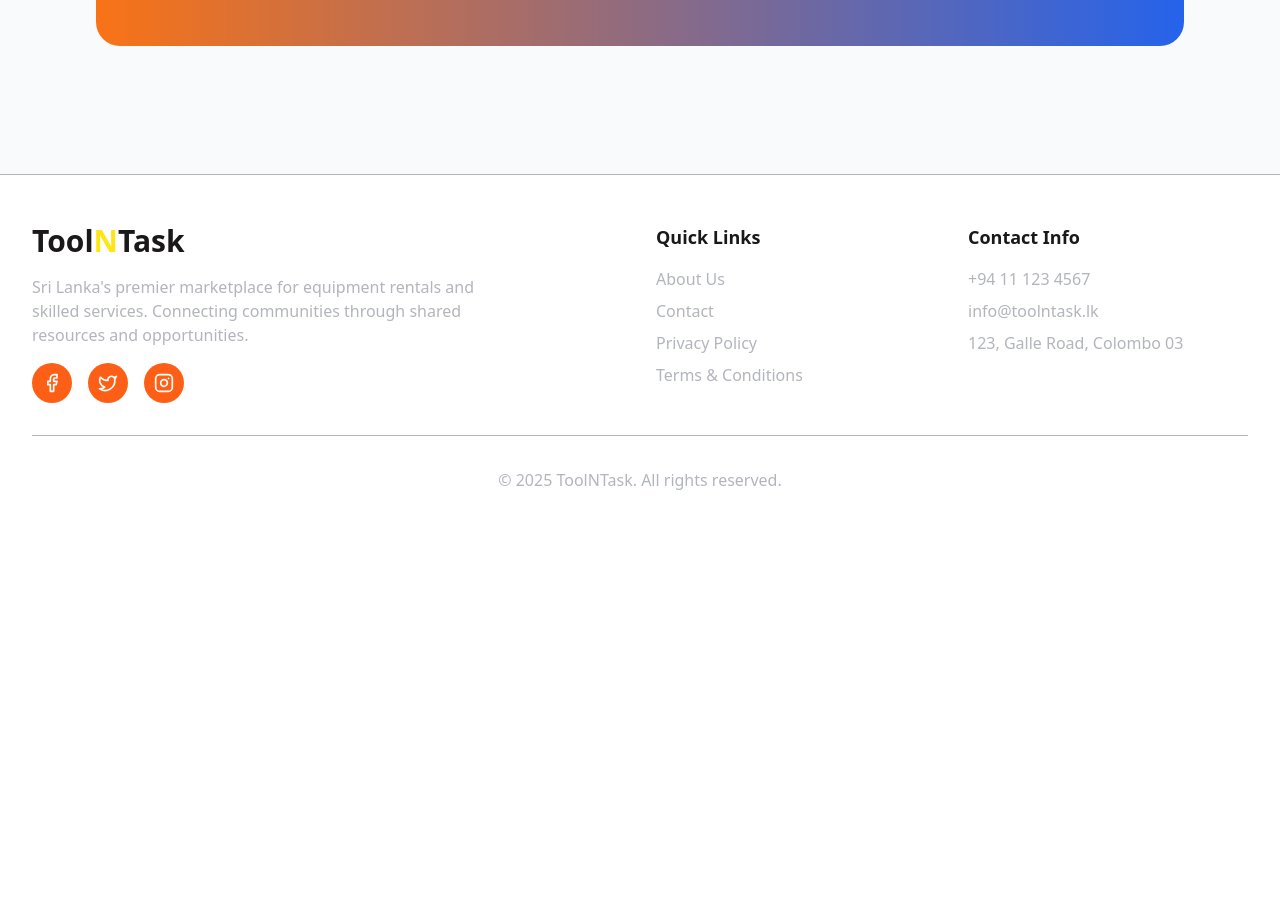
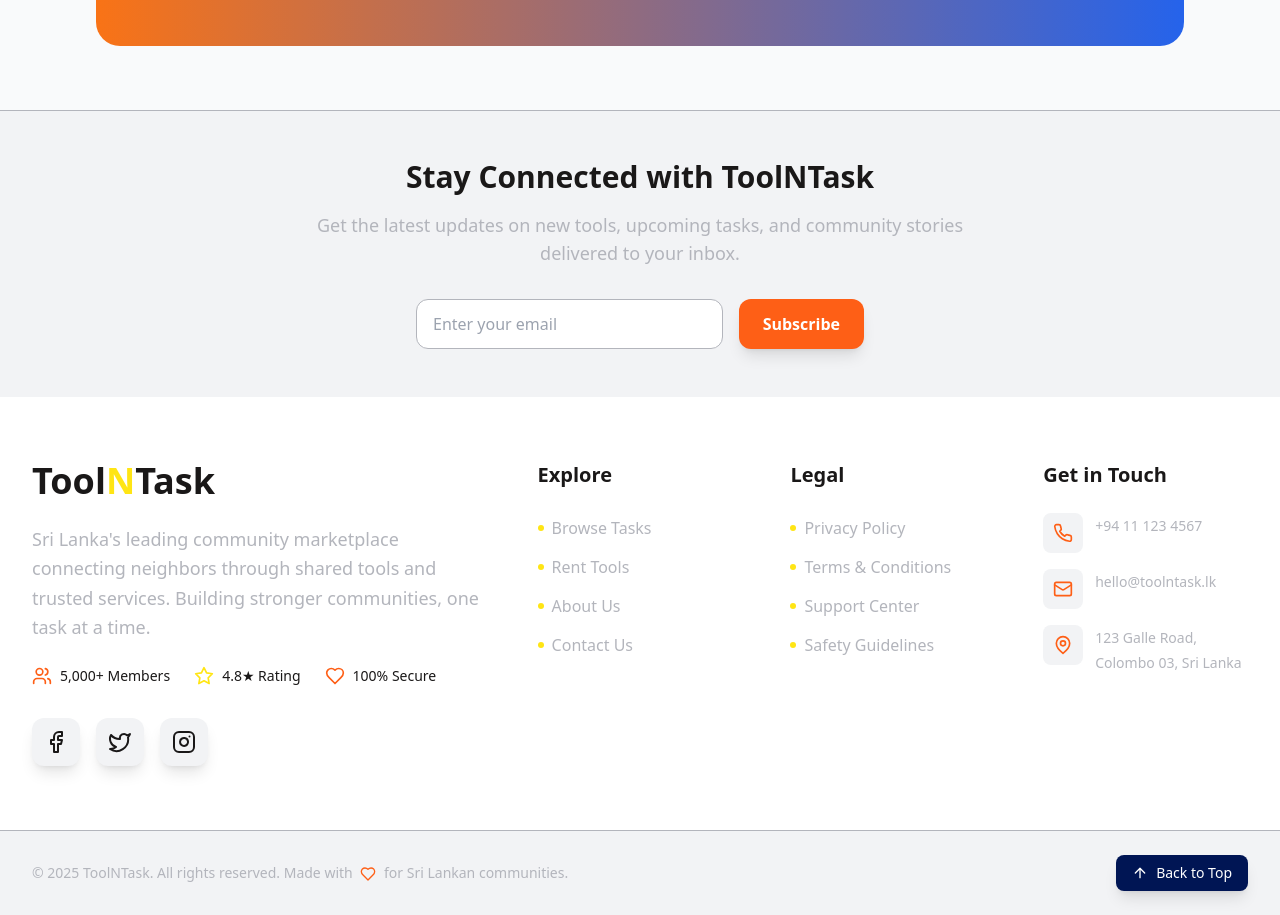
Before and after one commit to SeneshFitzroy/ToolnTask, a Next.js app: page /About in a window 1280 px wide. Shown: the part 1771-2686 px from the top of the page. Before the commit the page ends 2311 px from the top, so only its background shows below. Built offline with nearby package versions, Linux system fonts and the light colour scheme.

Commit message:
feat: Enhanced src/components/Footer.tsx, pages/Home.tsx,  - Detailed changes: diff --git a/pages/Home.tsx b/pages/Home.tsx index... at 01:58 PM +0530, July 03, 2025

```diff
--- a/pages/Home.tsx
+++ b/pages/Home.tsx
@@ -93,50 +93,83 @@ export default function Home() {
   };
 
   return (
-    <div className="min-h-screen" style={{ backgroundColor: '#FFFFFF' }}>
+    <div className="min-h-screen" style={{ backgroundColor: '#F2F3F5' }}>
       <Navigation />
 
       {/* Hero Section */}
-      <div className="py-12 sm:py-16" style={{ backgroundColor: '#F2F3F5' }}>
+      <div className="py-16 sm:py-20" style={{ backgroundColor: '#F2F3F5' }}>
         <div className="max-w-7xl mx-auto px-4 sm:px-6 lg:px-8">
-          <div className="grid grid-cols-1 lg:grid-cols-2 gap-8 lg:gap-12 items-center">
+          <div className="grid grid-cols-1 lg:grid-cols-2 gap-8 lg:gap-16 items-center">
             <div className="text-center lg:text-left">
-              <h1 className="text-3xl sm:text-4xl lg:text-5xl font-bold mb-4" style={{ color: '#1A1818' }}>
-                Need a Hand or a Hammer?
+              <div className="inline-flex items-center px-4 py-2 rounded-full mb-6 shadow-lg" style={{ backgroundColor: '#FFFFFF' }}>
+                <span className="text-sm font-semibold" style={{ color: '#FE5F16' }}>🎉 New in Sri Lanka</span>
+              </div>
+              <h1 className="text-4xl sm:text-5xl lg:text-6xl font-bold mb-4 leading-tight" style={{ color: '#1A1818' }}>
+                Need a Hand or a{' '}
+                <span
+                  className="relative inline-block"
+                  style={{ color: '#FFE514' }}
+                >
+                  Hammer?
+                  <svg className="absolute -bottom-2 left-0 w-full h-3" viewBox="0 0 100 10" style={{ fill: '#FE5F16', opacity: 0.3 }}>
+                    <path d="M0 8 Q 50 0 100 8 L 100 10 L 0 10 Z" />
+                  </svg>
+                </span>
               </h1>
-              <h2 className="text-2xl sm:text-3xl lg:text-4xl font-bold mb-4 sm:mb-6" style={{ color: '#FFE514' }}>
+              <h2 className="text-2xl sm:text-3xl lg:text-4xl font-bold mb-6" style={{ color: '#001554' }}>
                 We&apos;ve Got Both!
               </h2>
-              <p className="text-base sm:text-lg mb-6 sm:mb-8 leading-relaxed" style={{ color: '#B3B5BC' }}>
-                Whether you need a quick helping hand or a power drill for the weekend,
-                we&apos;ve got you covered. Browse one-time gigs like babysitting, gardening,
-                or minor repairs — or rent out home tools neighbours need year.
+              <p className="text-lg sm:text-xl mb-8 leading-relaxed" style={{ color: '#B3B5BC' }}>
+                Sri Lanka&apos;s first community marketplace where neighbors help neighbors.
+                Get quick tasks done or rent the tools you need from people nearby.
               </p>
-              <div className="flex flex-col sm:flex-row gap-4 justify-center lg:justify-start">
+              <div className="flex flex-col sm:flex-row gap-4 justify-center lg:justify-start mb-8">
                 <Link href="/Tasks">
                   <Button
-                    className="w-full sm:w-auto text-white px-6 sm:px-8 py-3 sm:py-4 text-base sm:text-lg font-semibold rounded-xl transition-all duration-300 hover:scale-105 shadow-lg border-0"
+                    className="w-full sm:w-auto text-white px-8 py-4 text-lg font-semibold rounded-xl transition-all duration-300 hover:scale-105 shadow-xl border-0 relative overflow-hidden group"
                     style={{ backgroundColor: '#FE5F16' }}
                     onMouseEnter={(e) => e.currentTarget.style.backgroundColor = '#FF5D13'}
                     onMouseLeave={(e) => e.currentTarget.style.backgroundColor = '#FE5F16'}
                   >
-                    Get Started
+                    <span className="relative z-10">Get Started Today</span>
+                    <div className="absolute inset-0 bg-gradient-to-r from-transparent via-white to-transparent opacity-0 group-hover:opacity-20 transform -skew-x-12 group-hover:translate-x-full transition-all duration-700"></div>
                   </Button>
                 </Link>
                 <Link href="/About">
                   <Button
-                    className="w-full sm:w-auto text-white px-6 sm:px-8 py-3 sm:py-4 text-base sm:text-lg font-semibold rounded-xl transition-all duration-300 hover:scale-105 shadow-lg border-0"
-                    style={{ backgroundColor: '#001554' }}
-                    onMouseEnter={(e) => e.currentTarget.style.backgroundColor = '#011659'}
-                    onMouseLeave={(e) => e.currentTarget.style.backgroundColor = '#001554'}
+                    className="w-full sm:w-auto px-8 py-4 text-lg font-semibold rounded-xl transition-all duration-300 hover:scale-105 shadow-xl border-2"
+                    style={{
+                      backgroundColor: 'transparent',
+                      color: '#001554',
+                      borderColor: '#001554'
+                    }}
+                    onMouseEnter={(e) => {
+                      e.currentTarget.style.backgroundColor = '#001554';
+                      e.currentTarget.style.color = '#FFFFFF';
+                    }}
+                    onMouseLeave={(e) => {
+                      e.currentTarget.style.backgroundColor = 'transparent';
+                      e.currentTarget.style.color = '#001554';
+                    }}
                   >
-                    Learn More
+                    How It Works
                   </Button>
                 </Link>
+              </div>
+              <div className="flex items-center justify-center lg:justify-start gap-6 text-sm">
+                <div className="flex items-center gap-2">
+                  <div className="w-3 h-3 rounded-full" style={{ backgroundColor: '#FFE514' }}></div>
+                  <span style={{ color: '#B3B5BC' }}>5,000+ Happy Users</span>
+                </div>
+                <div className="flex items-center gap-2">
+                  <div className="w-3 h-3 rounded-full" style={{ backgroundColor: '#FE5F16' }}></div>
+                  <span style={{ color: '#B3B5BC' }}>100% Secure</span>
+                </div>
               </div>
             </div>
             <div className="flex justify-center lg:justify-end">
               <div className="relative">
+                <div className="absolute inset-0 bg-gradient-to-r from-blue-200 to-purple-200 rounded-full filter blur-3xl opacity-30 animate-pulse"></div>
                 <WorkerAnimation />
               </div>
             </div>
--- a/src/components/Footer.tsx
+++ b/src/components/Footer.tsx
@@ -1,70 +1,218 @@
 import React from 'react';
 import Link from 'next/link';
-import { Facebook, Twitter, Instagram } from 'lucide-react';
+import { Facebook, Twitter, Instagram, Mail, Phone, MapPin, ArrowUp, Heart, Users, Star } from 'lucide-react';
 
 const Footer = () => {
+  const scrollToTop = () => {
+    window.scrollTo({ top: 0, behavior: 'smooth' });
+  };
+
   return (
-    <footer className="mt-16" style={{ backgroundColor: '#FFFFFF', color: '#1A1818' }}>
-      <div className="max-w-7xl mx-auto px-4 sm:px-6 lg:px-8 py-8 sm:py-12 border-t border-opacity-20" style={{ borderColor: '#B3B5BC' }}>
-        <div className="grid grid-cols-1 sm:grid-cols-2 lg:grid-cols-4 gap-6 lg:gap-8">
-          <div className="col-span-1 sm:col-span-2 lg:col-span-2">
-            <div className="text-2xl sm:text-3xl font-bold mb-4" style={{ color: '#1A1818' }}>
-              Tool<span style={{ color: '#FFE514' }}>N</span>Task
-            </div>
-            <p className="mb-4 max-w-md text-sm sm:text-base" style={{ color: '#B3B5BC' }}>
-              Sri Lanka&apos;s premier marketplace for equipment rentals and skilled services.
-              Connecting communities through shared resources and opportunities.
+    <footer className="relative" style={{ backgroundColor: '#FFFFFF' }}>
+      {/* Newsletter Section */}
+      <div className="py-12 border-t border-opacity-20" style={{ backgroundColor: '#F2F3F5', borderColor: '#B3B5BC' }}>
+        <div className="max-w-7xl mx-auto px-4 sm:px-6 lg:px-8">
+          <div className="text-center">
+            <h3 className="text-2xl sm:text-3xl font-bold mb-4" style={{ color: '#1A1818' }}>
+              Stay Connected with ToolNTask
+            </h3>
+            <p className="text-lg mb-8 max-w-2xl mx-auto" style={{ color: '#B3B5BC' }}>
+              Get the latest updates on new tools, upcoming tasks, and community stories delivered to your inbox.
             </p>
-            <div className="flex space-x-3 sm:space-x-4">
-              <div
-                className="w-8 h-8 sm:w-10 sm:h-10 rounded-full flex items-center justify-center transition-all duration-300 cursor-pointer hover:scale-110"
+            <div className="flex flex-col sm:flex-row gap-4 justify-center max-w-md mx-auto">
+              <input
+                type="email"
+                placeholder="Enter your email"
+                className="flex-1 px-4 py-3 rounded-xl border border-opacity-30 focus:outline-none focus:ring-2 focus:border-transparent text-base"
+                style={{ borderColor: '#B3B5BC', color: '#1A1818' }}
+                onFocus={(e) => e.currentTarget.style.boxShadow = `0 0 0 2px #FFE514`}
+                onBlur={(e) => e.currentTarget.style.boxShadow = 'none'}
+              />
+              <button
+                className="px-6 py-3 text-white font-semibold rounded-xl transition-all duration-300 hover:scale-105 shadow-lg"
                 style={{ backgroundColor: '#FE5F16' }}
                 onMouseEnter={(e) => e.currentTarget.style.backgroundColor = '#FF5D13'}
                 onMouseLeave={(e) => e.currentTarget.style.backgroundColor = '#FE5F16'}
               >
-                <Facebook className="w-4 h-4 sm:w-5 sm:h-5 text-white" />
+                Subscribe
+              </button>
             </div>
-              <div
-                className="w-8 h-8 sm:w-10 sm:h-10 rounded-full flex items-center justify-center transition-all duration-300 cursor-pointer hover:scale-110"
-                style={{ backgroundColor: '#FE5F16' }}
-                onMouseEnter={(e) => e.currentTarget.style.backgroundColor = '#FF5D13'}
-                onMouseLeave={(e) => e.currentTarget.style.backgroundColor = '#FE5F16'}
-              >
-                <Twitter className="w-4 h-4 sm:w-5 sm:h-5 text-white" />
-              </div>
-              <div
-                className="w-8 h-8 sm:w-10 sm:h-10 rounded-full flex items-center justify-center transition-all duration-300 cursor-pointer hover:scale-110"
-                style={{ backgroundColor: '#FE5F16' }}
-                onMouseEnter={(e) => e.currentTarget.style.backgroundColor = '#FF5D13'}
-                onMouseLeave={(e) => e.currentTarget.style.backgroundColor = '#FE5F16'}
-              >
-                <Instagram className="w-4 h-4 sm:w-5 sm:h-5 text-white" />
           </div>
         </div>
       </div>
 
+      {/* Main Footer Content */}
+      <div className="py-16" style={{ backgroundColor: '#FFFFFF' }}>
+        <div className="max-w-7xl mx-auto px-4 sm:px-6 lg:px-8">
+          <div className="grid grid-cols-1 md:grid-cols-2 lg:grid-cols-5 gap-8 lg:gap-12">
+
+            {/* Brand Section */}
+            <div className="lg:col-span-2">
+              <div className="text-3xl sm:text-4xl font-bold mb-6" style={{ color: '#1A1818' }}>
+                Tool<span style={{ color: '#FFE514' }}>N</span>Task
+              </div>
+              <p className="text-lg mb-6 leading-relaxed" style={{ color: '#B3B5BC' }}>
+                Sri Lanka&apos;s leading community marketplace connecting neighbors through shared tools and trusted services.
+                Building stronger communities, one task at a time.
+              </p>
+
+              {/* Trust Indicators */}
+              <div className="flex flex-wrap gap-6 mb-8">
+                <div className="flex items-center gap-2">
+                  <Users className="w-5 h-5" style={{ color: '#FE5F16' }} />
+                  <span className="text-sm font-medium" style={{ color: '#1A1818' }}>5,000+ Members</span>
+                </div>
+                <div className="flex items-center gap-2">
+                  <Star className="w-5 h-5" style={{ color: '#FFE514' }} />
+                  <span className="text-sm font-medium" style={{ color: '#1A1818' }}>4.8★ Rating</span>
+                </div>
+                <div className="flex items-center gap-2">
+                  <Heart className="w-5 h-5" style={{ color: '#FE5F16' }} />
+                  <span className="text-sm font-medium" style={{ color: '#1A1818' }}>100% Secure</span>
+                </div>
+              </div>
+
+              {/* Social Media */}
+              <div className="flex space-x-4">
+                {[
+                  { icon: Facebook, label: 'Facebook' },
+                  { icon: Twitter, label: 'Twitter' },
+                  { icon: Instagram, label: 'Instagram' }
+                ].map((social, index) => (
+                  <div
+                    key={index}
+                    className="w-12 h-12 rounded-xl flex items-center justify-center transition-all duration-300 cursor-pointer hover:scale-110 shadow-lg group"
+                    style={{ backgroundColor: '#F2F3F5' }}
+                    onMouseEnter={(e) => {
+                      e.currentTarget.style.backgroundColor = '#FE5F16';
+                      e.currentTarget.style.transform = 'scale(1.1) rotate(5deg)';
+                    }}
+                    onMouseLeave={(e) => {
+                      e.currentTarget.style.backgroundColor = '#F2F3F5';
+                      e.currentTarget.style.transform = 'scale(1) rotate(0deg)';
+                    }}
+                    aria-label={social.label}
+                  >
+                    <social.icon className="w-6 h-6 transition-colors group-hover:text-white" style={{ color: '#1A1818' }} />
+                  </div>
+                ))}
+              </div>
+            </div>
+
+            {/* Quick Links */}
             <div>
-            <h3 className="text-lg font-semibold mb-4" style={{ color: '#1A1818' }}>Quick Links</h3>
-            <ul className="space-y-2">
-              <li><Link href="/About" className="transition-colors text-sm sm:text-base hover:scale-105 inline-block" style={{ color: '#B3B5BC' }} onMouseEnter={(e) => e.currentTarget.style.color = '#FFE514'} onMouseLeave={(e) => e.currentTarget.style.color = '#B3B5BC'}>About Us</Link></li>
-              <li><Link href="/Contact" className="transition-colors text-sm sm:text-base hover:scale-105 inline-block" style={{ color: '#B3B5BC' }} onMouseEnter={(e) => e.currentTarget.style.color = '#FFE514'} onMouseLeave={(e) => e.currentTarget.style.color = '#B3B5BC'}>Contact</Link></li>
-              <li><Link href="/PrivacyPolicy" className="transition-colors text-sm sm:text-base hover:scale-105 inline-block" style={{ color: '#B3B5BC' }} onMouseEnter={(e) => e.currentTarget.style.color = '#FFE514'} onMouseLeave={(e) => e.currentTarget.style.color = '#B3B5BC'}>Privacy Policy</Link></li>
-              <li><Link href="/TermsAndConditions" className="transition-colors text-sm sm:text-base hover:scale-105 inline-block" style={{ color: '#B3B5BC' }} onMouseEnter={(e) => e.currentTarget.style.color = '#FFE514'} onMouseLeave={(e) => e.currentTarget.style.color = '#B3B5BC'}>Terms & Conditions</Link></li>
+              <h3 className="text-xl font-bold mb-6" style={{ color: '#1A1818' }}>Explore</h3>
+              <ul className="space-y-3">
+                {[
+                  { href: '/Tasks', label: 'Browse Tasks' },
+                  { href: '/Tools', label: 'Rent Tools' },
+                  { href: '/About', label: 'About Us' },
+                  { href: '/Contact', label: 'Contact Us' }
+                ].map((link, index) => (
+                  <li key={index}>
+                    <Link
+                      href={link.href}
+                      className="inline-flex items-center gap-2 text-base transition-all duration-300 hover:translate-x-2 group"
+                      style={{ color: '#B3B5BC' }}
+                      onMouseEnter={(e) => e.currentTarget.style.color = '#FE5F16'}
+                      onMouseLeave={(e) => e.currentTarget.style.color = '#B3B5BC'}
+                    >
+                      <span className="w-1.5 h-1.5 rounded-full transition-all duration-300 group-hover:scale-150" style={{ backgroundColor: '#FFE514' }}></span>
+                      {link.label}
+                    </Link>
+                  </li>
+                ))}
               </ul>
             </div>
 
+            {/* Legal Links */}
             <div>
-            <h3 className="text-lg font-semibold mb-4" style={{ color: '#1A1818' }}>Contact Info</h3>
-            <ul className="space-y-2 text-sm sm:text-base" style={{ color: '#B3B5BC' }}>
-              <li>+94 11 123 4567</li>
-              <li>info@toolntask.lk</li>
-              <li>123, Galle Road, Colombo 03</li>
+              <h3 className="text-xl font-bold mb-6" style={{ color: '#1A1818' }}>Legal</h3>
+              <ul className="space-y-3">
+                {[
+                  { href: '/PrivacyPolicy', label: 'Privacy Policy' },
+                  { href: '/TermsAndConditions', label: 'Terms & Conditions' },
+                  { href: '/Support', label: 'Support Center' },
+                  { href: '/Safety', label: 'Safety Guidelines' }
+                ].map((link, index) => (
+                  <li key={index}>
+                    <Link
+                      href={link.href}
+                      className="inline-flex items-center gap-2 text-base transition-all duration-300 hover:translate-x-2 group"
+                      style={{ color: '#B3B5BC' }}
+                      onMouseEnter={(e) => e.currentTarget.style.color = '#FE5F16'}
+                      onMouseLeave={(e) => e.currentTarget.style.color = '#B3B5BC'}
+                    >
+                      <span className="w-1.5 h-1.5 rounded-full transition-all duration-300 group-hover:scale-150" style={{ backgroundColor: '#FFE514' }}></span>
+                      {link.label}
+                    </Link>
+                  </li>
+                ))}
               </ul>
+            </div>
+
+            {/* Contact Info */}
+            <div>
+              <h3 className="text-xl font-bold mb-6" style={{ color: '#1A1818' }}>Get in Touch</h3>
+              <div className="space-y-4">
+                {[
+                  { icon: Phone, text: '+94 11 123 4567', href: 'tel:+94111234567' },
+                  { icon: Mail, text: 'hello@toolntask.lk', href: 'mailto:hello@toolntask.lk' },
+                  { icon: MapPin, text: '123 Galle Road, Colombo 03, Sri Lanka', href: '#' }
+                ].map((contact, index) => (
+                  <div key={index} className="flex items-start gap-3 group">
+                    <div
+                      className="w-10 h-10 rounded-lg flex items-center justify-center flex-shrink-0 transition-all duration-300"
+                      style={{ backgroundColor: '#F2F3F5' }}
+                    >
+                      <contact.icon className="w-5 h-5 group-hover:scale-110 transition-transform" style={{ color: '#FE5F16' }} />
+                    </div>
+                    <div>
+                      {contact.href === '#' ? (
+                        <span className="text-sm leading-relaxed" style={{ color: '#B3B5BC' }}>
+                          {contact.text}
+                        </span>
+                      ) : (
+                        <a
+                          href={contact.href}
+                          className="text-sm leading-relaxed transition-colors hover:underline"
+                          style={{ color: '#B3B5BC' }}
+                          onMouseEnter={(e) => e.currentTarget.style.color = '#FE5F16'}
+                          onMouseLeave={(e) => e.currentTarget.style.color = '#B3B5BC'}
+                        >
+                          {contact.text}
+                        </a>
+                      )}
+                    </div>
+                  </div>
+                ))}
+              </div>
+            </div>
+          </div>
         </div>
       </div>
 
-        <div className="mt-6 sm:mt-8 pt-6 sm:pt-8 text-center border-t border-opacity-30" style={{ borderColor: '#B3B5BC' }}>
-          <p className="text-sm sm:text-base" style={{ color: '#B3B5BC' }}>&copy; 2025 ToolNTask. All rights reserved.</p>
+      {/* Bottom Bar */}
+      <div className="py-6 border-t border-opacity-20" style={{ backgroundColor: '#F2F3F5', borderColor: '#B3B5BC' }}>
+        <div className="max-w-7xl mx-auto px-4 sm:px-6 lg:px-8">
+          <div className="flex flex-col sm:flex-row justify-between items-center gap-4">
+            <p className="text-sm text-center sm:text-left" style={{ color: '#B3B5BC' }}>
+              &copy; 2025 ToolNTask. All rights reserved. Made with{' '}
+              <Heart className="w-4 h-4 inline mx-1" style={{ color: '#FE5F16' }} />{' '}
+              for Sri Lankan communities.
+            </p>
+            <button
+              onClick={scrollToTop}
+              className="flex items-center gap-2 px-4 py-2 rounded-lg transition-all duration-300 hover:scale-105 shadow-lg"
+              style={{ backgroundColor: '#001554', color: '#FFFFFF' }}
+              onMouseEnter={(e) => e.currentTarget.style.backgroundColor = '#011659'}
+              onMouseLeave={(e) => e.currentTarget.style.backgroundColor = '#001554'}
+              aria-label="Back to top"
+            >
+              <ArrowUp className="w-4 h-4" />
+              <span className="text-sm font-medium">Back to Top</span>
+            </button>
+          </div>
         </div>
       </div>
     </footer>
```
Lines whose indentation alone changed are shown as unchanged.
